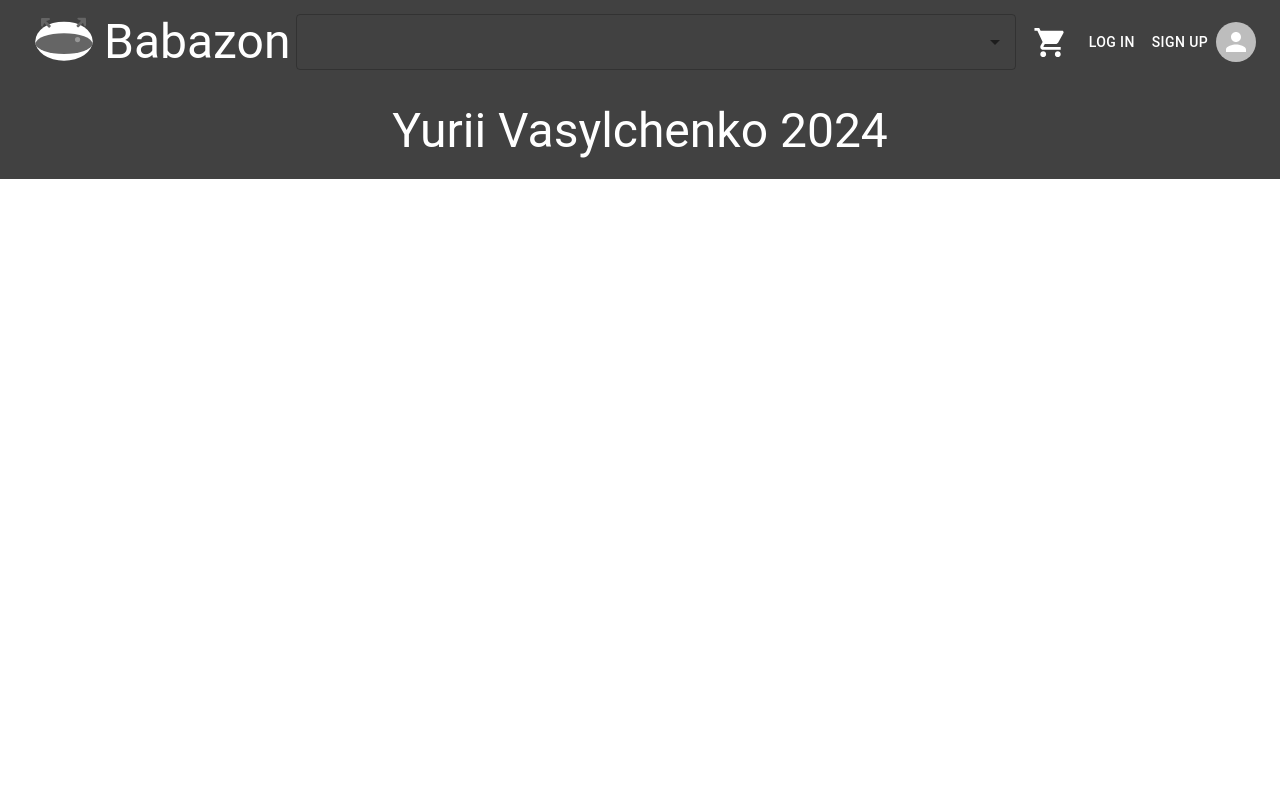
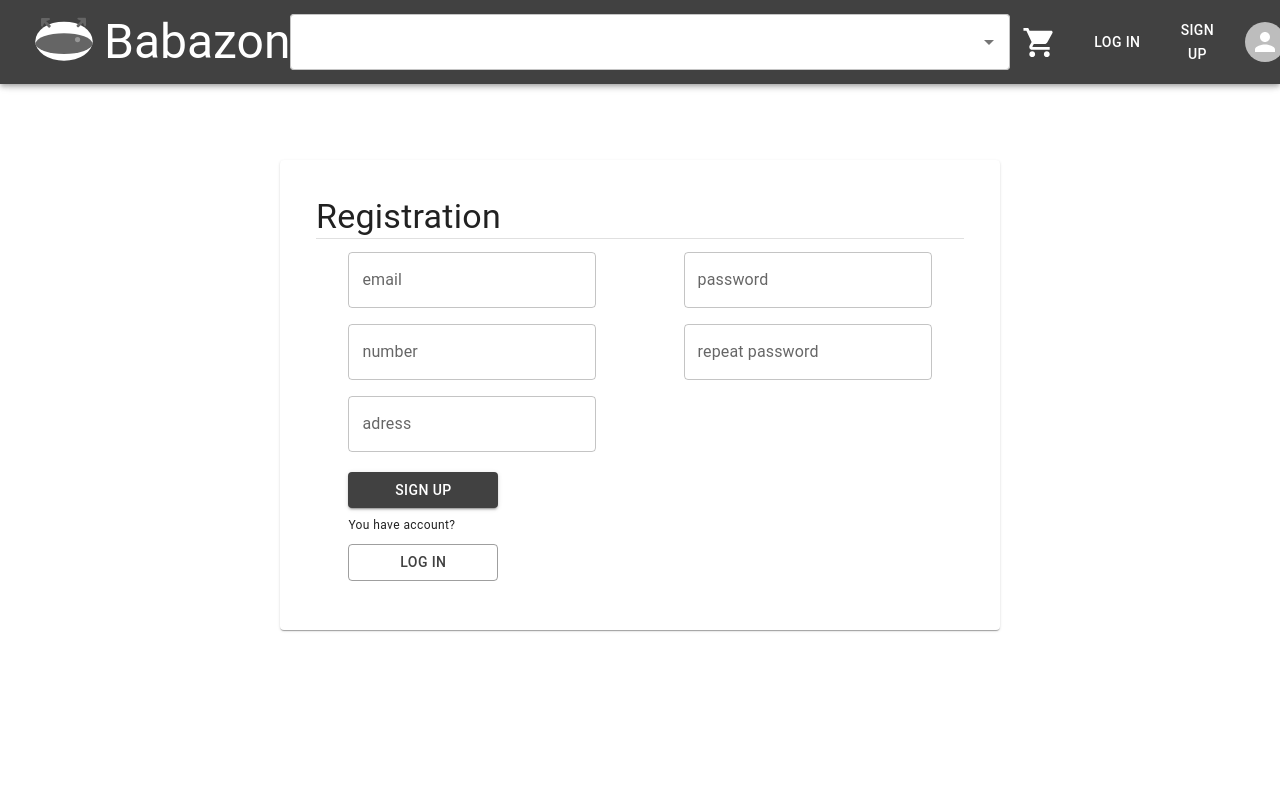
Before and after one commit to KaiKutar0/babazon, a React (Create React App) app: page /sign-up in a window 1280 px wide. Shown: the top 800 px of the page. Built offline with nearby package versions, Linux system fonts and the light colour scheme.

Commit message:
#1 #7 add sign-up log-in, small rework

```diff
--- a/public/index.html
+++ b/public/index.html
@@ -1,14 +1,12 @@
 <!DOCTYPE html>
 <html lang="en">
+
 <head>
   <meta charset="utf-8" />
   <link rel="icon" href="%PUBLIC_URL%/favicon.ico" />
   <meta name="viewport" content="width=device-width, initial-scale=1" />
   <meta name="theme-color" content="#000000" />
-    <meta
-      name="description"
-      content="Web site created using create-react-app"
-    />
+  <meta name="description" content="Web site created using create-react-app" />
   <link rel="apple-touch-icon" href="%PUBLIC_URL%/logo192.png" />
   <!--
       manifest.json provides metadata used when your web app is installed on a
@@ -24,20 +22,13 @@
       work correctly both with client-side routing and a non-root public URL.
       Learn how to configure a non-root public URL by running `npm run build`.
     -->
-    <title>React App</title>
+  <title>Babazon</title>
 </head>
+
 <body>
   <noscript>You need to enable JavaScript to run this app.</noscript>
   <div id="root"></div>
-    <!--
-      This HTML file is a template.
-      If you open it directly in the browser, you will see an empty page.
 
-      You can add webfonts, meta tags, or analytics to this file.
-      The build step will place the bundled scripts into the <body> tag.
+</body>
 
-      To begin the development, run `npm start` or `yarn start`.
-      To create a production bundle, use `npm run build` or `yarn build`.
-    -->
-  </body>
 </html>
--- a/src/App.tsx
+++ b/src/App.tsx
@@ -1,4 +1,4 @@
-import React, { createContext } from "react";
+import React from "react";
 import { Route, Routes } from "react-router-dom";
 import Home from "./pages/Home";
 import Details from "./pages/Details";
@@ -9,6 +9,9 @@ import { Provider } from "react-redux";
 import { store } from "./app/store";
 import { ThemeProvider } from "@mui/material";
 import { theme } from "./theme";
+import SignUp from "./pages/SignUp";
+import LogIn from "./pages/LogIn";
+import Account from "./pages/Account";
 
 function App() {
   return (
@@ -20,6 +23,9 @@ function App() {
             <Route path="/" element={<Home />} />
             <Route path="/details/:id" element={<Details />} />
             <Route path="/cart" element={<Cart />} />
+            <Route path="/sign-up" element={<SignUp />} />
+            <Route path="/log-in" element={<LogIn />} />
+            <Route path="/account" element={<Account />} />
           </Routes>
           <Footer />
         </ThemeProvider>
--- a/src/components/Footer.tsx
+++ b/src/components/Footer.tsx
@@ -1,10 +1,12 @@
-import { Typography } from "@mui/material";
+import { AppBar, Box, Typography } from "@mui/material";
 import React from "react";
 
 function Footer() {
   return (
-    <div
-      style={{
+    <Box
+      sx={{
+        zIndex: (theme) => theme.zIndex.drawer + 1,
+        position: "absolute",
         width: "100%",
         height: "95px",
         backgroundColor: "#414141",
@@ -17,7 +19,7 @@ function Footer() {
       <Typography color="#FFFFFF" variant="h3">
         Yurii Vasylchenko 2024
       </Typography>
-    </div>
+    </Box>
   );
 }
 
--- a/src/components/NavBar.tsx
+++ b/src/components/NavBar.tsx
@@ -12,19 +12,24 @@ import {
   Stack,
   TextField,
   Toolbar,
+  Tooltip,
   Typography,
 } from "@mui/material";
 import ShoppingCartIcon from "@mui/icons-material/ShoppingCart";
 import data from "../data.json";
-import { useAppDispatch, useAppSelector } from "../app/hooks";
-import { increment } from "../app/cartSlice";
+import { useAppSelector } from "../app/hooks";
+import Search from "./Search";
+
 function NavBar() {
   const navigate = useNavigate();
   const cartItems = useAppSelector((state) => state.cart.items.length);
 
   return (
     <Box flexGrow={1}>
-      <AppBar position="static">
+      <AppBar
+        position="sticky"
+        sx={{ zIndex: (theme) => theme.zIndex.drawer + 1 }}
+      >
         <Toolbar>
           <Box
             sx={{
@@ -44,23 +49,12 @@ function NavBar() {
             </Box>
           </Box>
           <Box flexGrow={1}></Box>
-          <Box>
-            {/* move to separate component */}
-            <Autocomplete
-              sx={{ width: 720 }}
-              aria-placeholder="Type to search..."
-              options={data.map((i) => ({ label: i.name, id: i.id }))}
-              renderInput={(params) => <TextField {...params} />}
-              //value={}
-              onChange={(_, i) => {
-                i && navigate(`/details/${i.id}`);
-              }}
-            />
-          </Box>
+
+          <Search data={data} />
 
           <Box flexGrow={1}></Box>
           <Box>
-            <Stack direction="row" alignItems="center">
+            <Stack direction="row" alignItems="center" spacing={2}>
               <IconButton size="large" color="inherit">
                 <Badge
                   color="secondary"
@@ -77,9 +71,15 @@ function NavBar() {
                   />
                 </Badge>
               </IconButton>
-              <Button color="inherit">Log In</Button>
-              <Button color="inherit">Sign Up</Button>
-              <Avatar className="" />
+              <Button color="inherit" onClick={() => navigate("/log-in")}>
+                Log In
+              </Button>
+              <Button color="inherit" onClick={() => navigate("/sign-up")}>
+                Sign Up
+              </Button>
+              <Tooltip title="Guest">
+                <Avatar />
+              </Tooltip>
             </Stack>
           </Box>
         </Toolbar>
--- /dev/null
+++ b/src/components/Search.tsx
@@ -0,0 +1,22 @@
+import { Autocomplete, Box, TextField } from "@mui/material";
+import { useNavigate } from "react-router-dom";
+
+function Search({ data }: { data: { name: string; id: string }[] }) {
+  const navigate = useNavigate();
+  return (
+    <Box sx={{ backgroundColor: "#FFFFFF", borderRadius: 1 }}>
+      <Autocomplete
+        sx={{ width: 720 }}
+        aria-placeholder="Type to search..."
+        options={data.map((i) => ({ label: i.name, id: i.id }))}
+        renderInput={(params) => <TextField {...params} />}
+        //value={}
+        onChange={(_, i) => {
+          i && navigate(`/details/${i.id}`);
+        }}
+      />
+    </Box>
+  );
+}
+
+export default Search;
--- a/src/index.tsx
+++ b/src/index.tsx
@@ -16,7 +16,4 @@ root.render(
   </React.StrictMode>
 );
 
-// If you want to start measuring performance in your app, pass a function
-// to log results (for example: reportWebVitals(console.log))
-// or send to an analytics endpoint. Learn more: https://bit.ly/CRA-vitals
 reportWebVitals();
--- /dev/null
+++ b/src/pages/Account.tsx
@@ -0,0 +1,19 @@
+import React from "react";
+import Page from "../components/Page";
+import {
+  Box,
+  Divider,
+  Drawer,
+  List,
+  ListItem,
+  ListItemButton,
+  ListItemIcon,
+  ListItemText,
+  Toolbar,
+} from "@mui/material";
+
+function Account() {
+  return <Page></Page>;
+}
+
+export default Account;
--- a/src/pages/Cart.tsx
+++ b/src/pages/Cart.tsx
@@ -17,23 +17,23 @@ function Cart() {
 
   return (
     <Page title="Cart">
-      <Card sx={{ padding: "1%" }}>
-        <Stack spacing={1.5}>
-          {cart.map((i, index) => (
-            <Tile item={i} key={index} />
-          ))}
-        </Stack>
-      </Card>
-
       {cart.length > 0 ? (
         <Box
           sx={{
             padding: "2% 0%",
           }}
         >
-          <Typography variant="h3" fontWeight="bold">
-            Total: {cart.reduce((sum, i) => sum + i.price, 0)}
-          </Typography>
+          <Card sx={{ padding: "1%" }}>
+            <Stack spacing={1.5}>
+              {cart.map((i, index) => (
+                <Tile item={i} key={index} />
+              ))}
+            </Stack>
+            <Typography variant="h3" fontWeight="bold">
+              Total: {cart.reduce((sum, i) => sum + i.price, 0)}
+            </Typography>
+          </Card>
+
           <Stack direction="row">
             <Button variant="contained" size="large">
               Buy
--- /dev/null
+++ b/src/pages/LogIn.tsx
@@ -0,0 +1,41 @@
+import {
+  Box,
+  Button,
+  Card,
+  Divider,
+  Stack,
+  TextField,
+  Typography,
+} from "@mui/material";
+import Page from "../components/Page";
+import { useNavigate } from "react-router-dom";
+
+function LogIn() {
+  const navigate = useNavigate();
+
+  return (
+    <Page>
+      <Box sx={{ padding: "5% 40%" }}>
+        <Card sx={{ padding: "5%" }}>
+          <Typography variant="h4">Authorization</Typography>
+          <Divider />
+          <Box sx={{ padding: "5% 5%" }}>
+            <Stack direction="column" spacing={2}>
+              <TextField label="email" />
+              <TextField label="password" />
+              <Button variant="contained">Log In</Button>
+              <Typography variant="caption">
+                You don't have account yet?
+              </Typography>
+              <Button variant="outlined" onClick={() => navigate("/sign-up")}>
+                Sign Up
+              </Button>
+            </Stack>
+          </Box>
+        </Card>
+      </Box>
+    </Page>
+  );
+}
+
+export default LogIn;
--- /dev/null
+++ b/src/pages/SignUp.tsx
@@ -0,0 +1,51 @@
+import React from "react";
+import Page from "../components/Page";
+import {
+  Box,
+  Button,
+  Card,
+  collapseClasses,
+  Divider,
+  Stack,
+  TextField,
+  Typography,
+} from "@mui/material";
+import { useNavigate } from "react-router-dom";
+
+function SignUp() {
+  const navigate = useNavigate();
+  return (
+    <Page>
+      <Box sx={{ padding: "5% 20%" }}>
+        <Card sx={{ padding: "5%" }}>
+          <Typography variant="h4">Registration</Typography>
+          <Divider />
+          <Box sx={{ padding: "2% 5%" }}>
+            <Stack direction="row" spacing={2}>
+              <Stack spacing={2}>
+                <TextField label="email" />
+                <TextField label="number" />
+                <TextField label="adress" />
+              </Stack>
+              <Box flex={1}></Box>
+              <Stack spacing={2}>
+                <TextField label="password" />
+                <TextField label="repeat password" />
+              </Stack>
+            </Stack>
+            <Box height={20}></Box>
+            <Stack width={150} spacing={1}>
+              <Button variant="contained">Sign Up</Button>
+              <Typography variant="caption">You have account?</Typography>
+              <Button variant="outlined" onClick={() => navigate("/log-in")}>
+                Log In
+              </Button>
+            </Stack>
+          </Box>
+        </Card>
+      </Box>
+    </Page>
+  );
+}
+
+export default SignUp;
```
Lines whose indentation alone changed are shown as unchanged.
